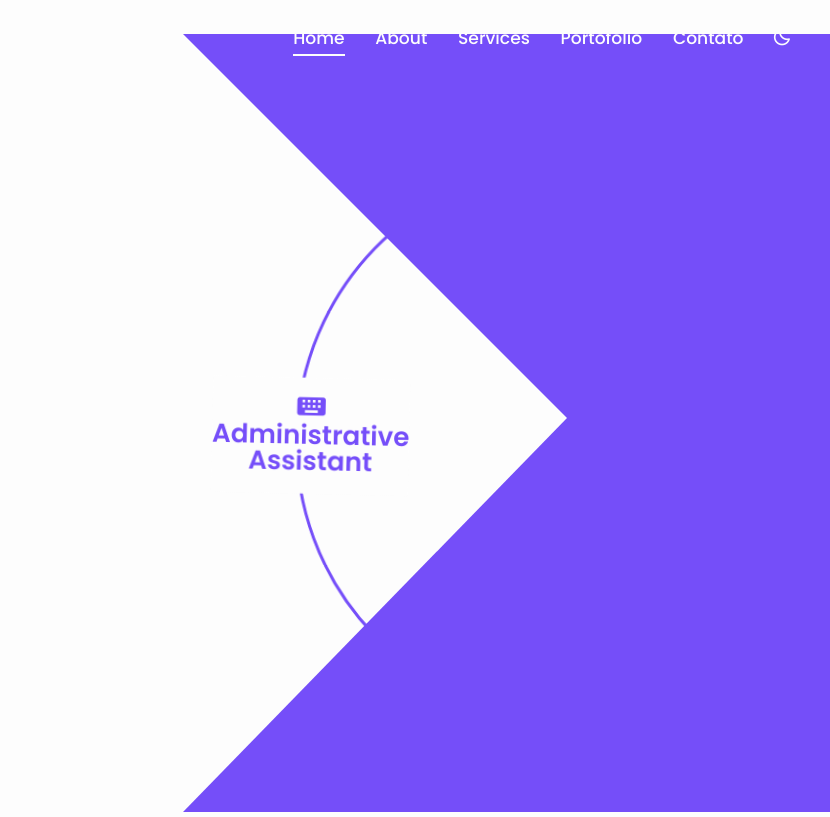
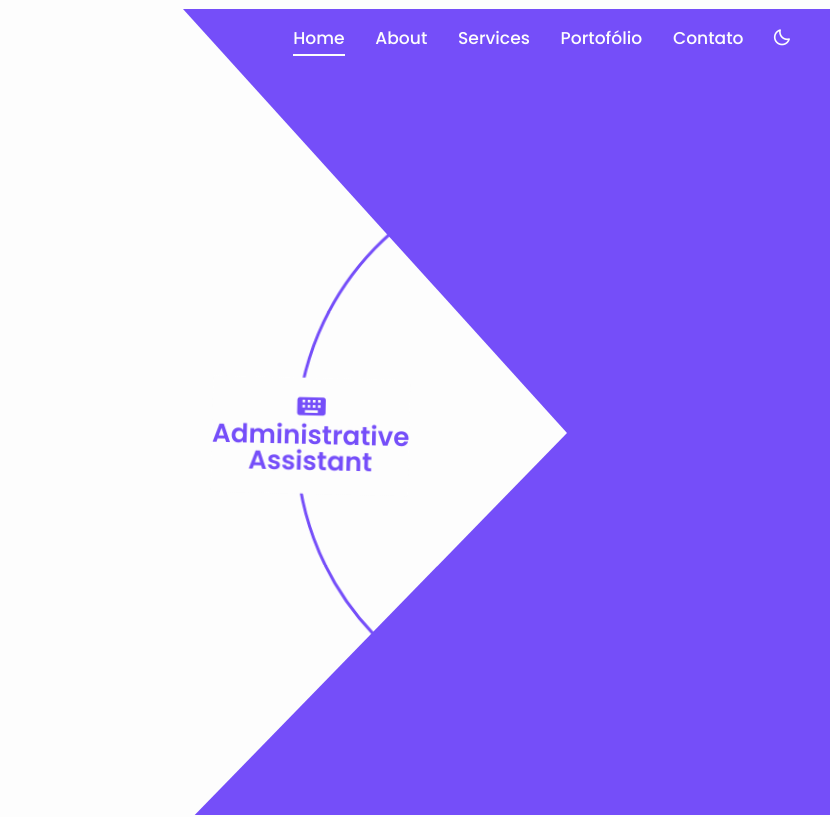
Before and after one commit to ogabrieldias/portfolio-pessoal, a plain HTML site: page index.html in a window 1280 px wide. Shown: the top 817 px of the page, 450-1280 px from the left. Drawn offline with nearby package versions, Linux system fonts and the light colour scheme.

Commit message:
Overlay Commit
Solucionando erros no overlay

```diff
--- a/style.css
+++ b/style.css
@@ -697,11 +697,11 @@ div.about-content p {
 
     section.home div.profession-container div.overlay {
         position: absolute;
-        top: 25px;
+        top: 0px;
         right: 0;
         width: 0;
         height: 0;
-        border-top: 384px solid var(--main-color);
+        border-top: 424px solid var(--main-color);
         border-right: 394px solid var(--main-color);
         border-bottom: 394px solid var(--main-color);
         border-left: 384px solid transparent;
```
